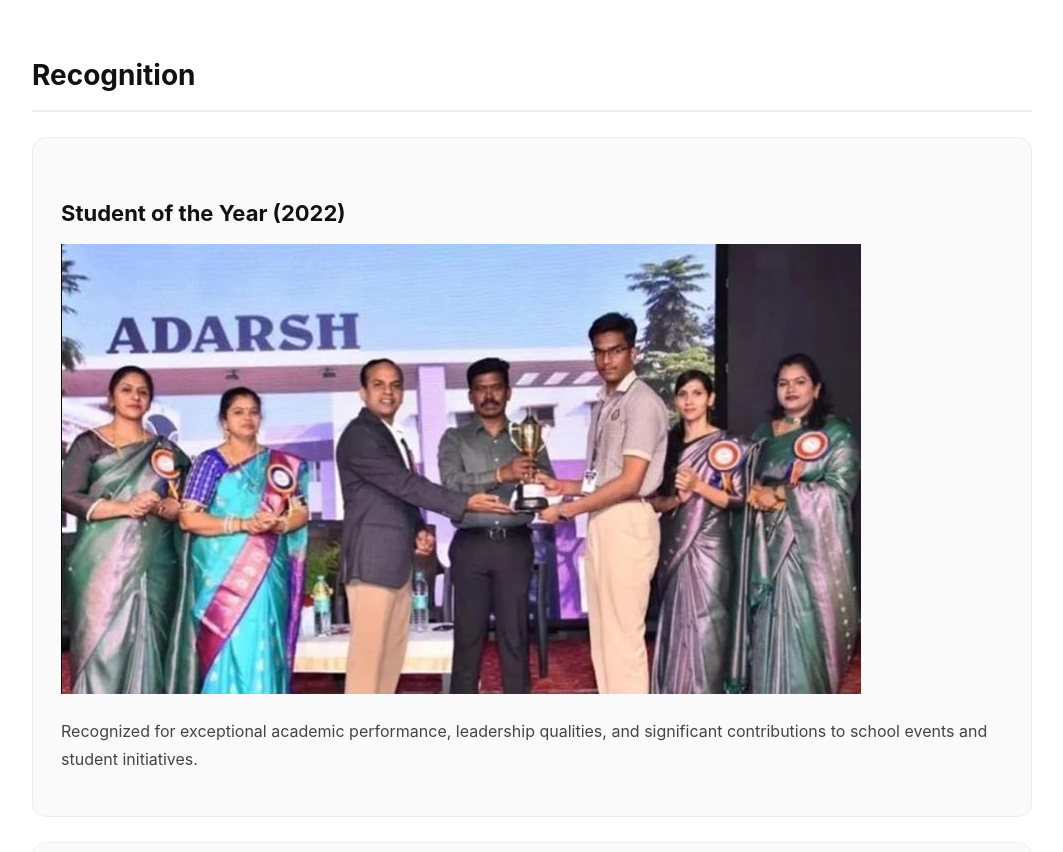
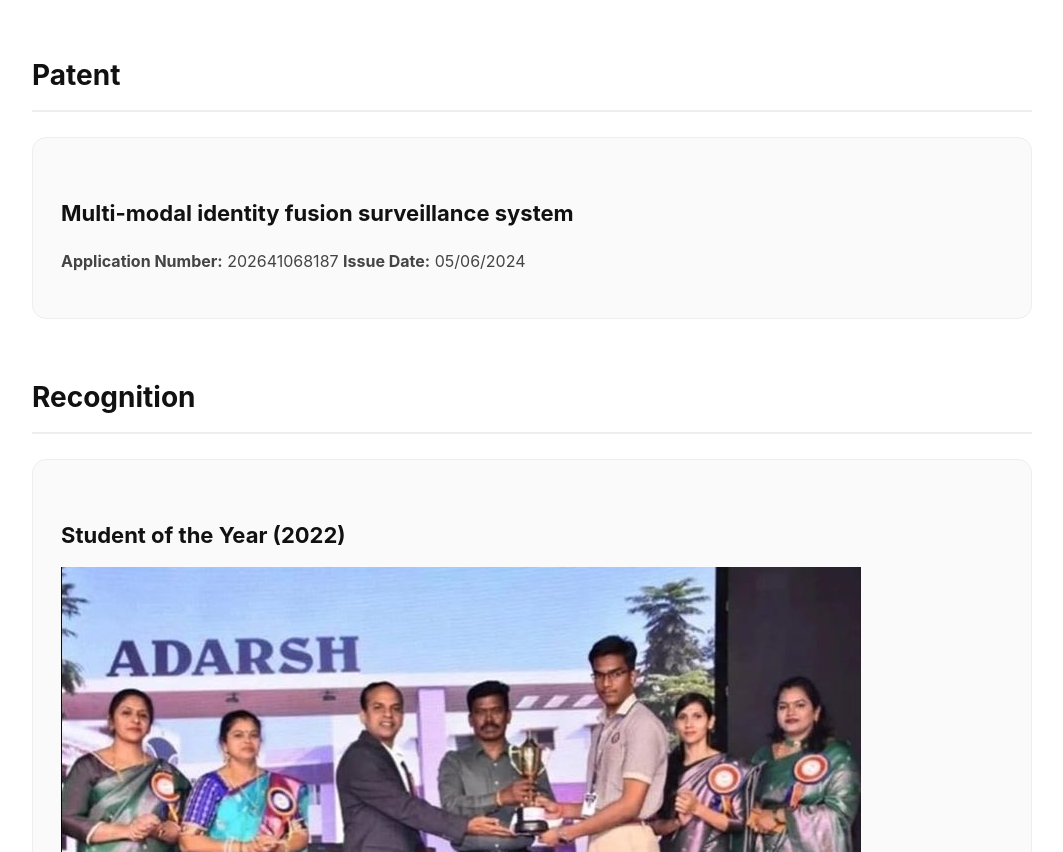
Before and after one commit to Nithesh-hash/Nithesh-hash.github.io, a plain HTML site: page index.html in a window 1280 px wide. Shown: the part 2369-3221 px from the top of the page, without its empty margins (108-1171 px from the left). Drawn offline with Linux system fonts and the light colour scheme.

Commit message:
Add patent section with details to index.html

```diff
--- a/index.html
+++ b/index.html
@@ -283,6 +283,24 @@
             </div>
 
         </section>
+        <!-- Patent -->
+
+        <section>
+
+            <h3>Patent</h3>
+
+            <div class="card">
+
+                <h4>Multi-modal identity fusion surveillance system</h4>
+
+                <p>
+                    <b>Application Number:</b> 202641068187
+                    <b>Issue Date:</b> 05/06/2024
+                </p>
+
+            </div>
+
+        </section>
 
 
 
```
